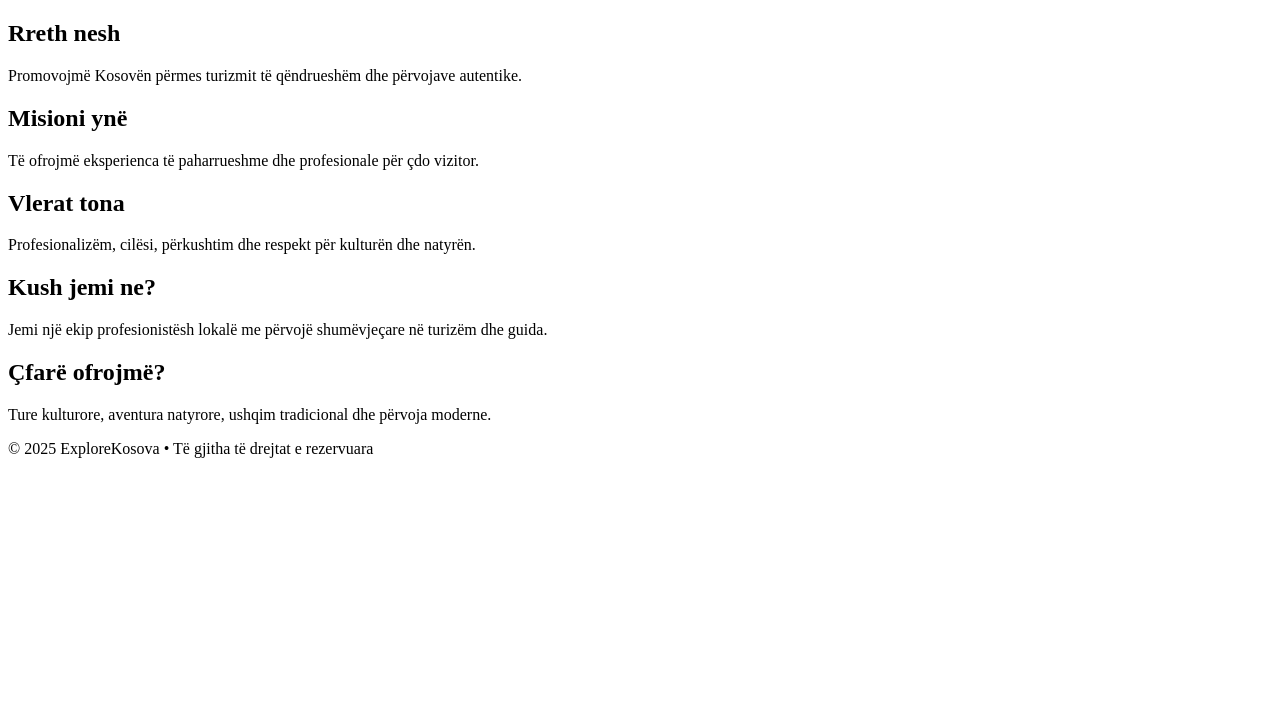
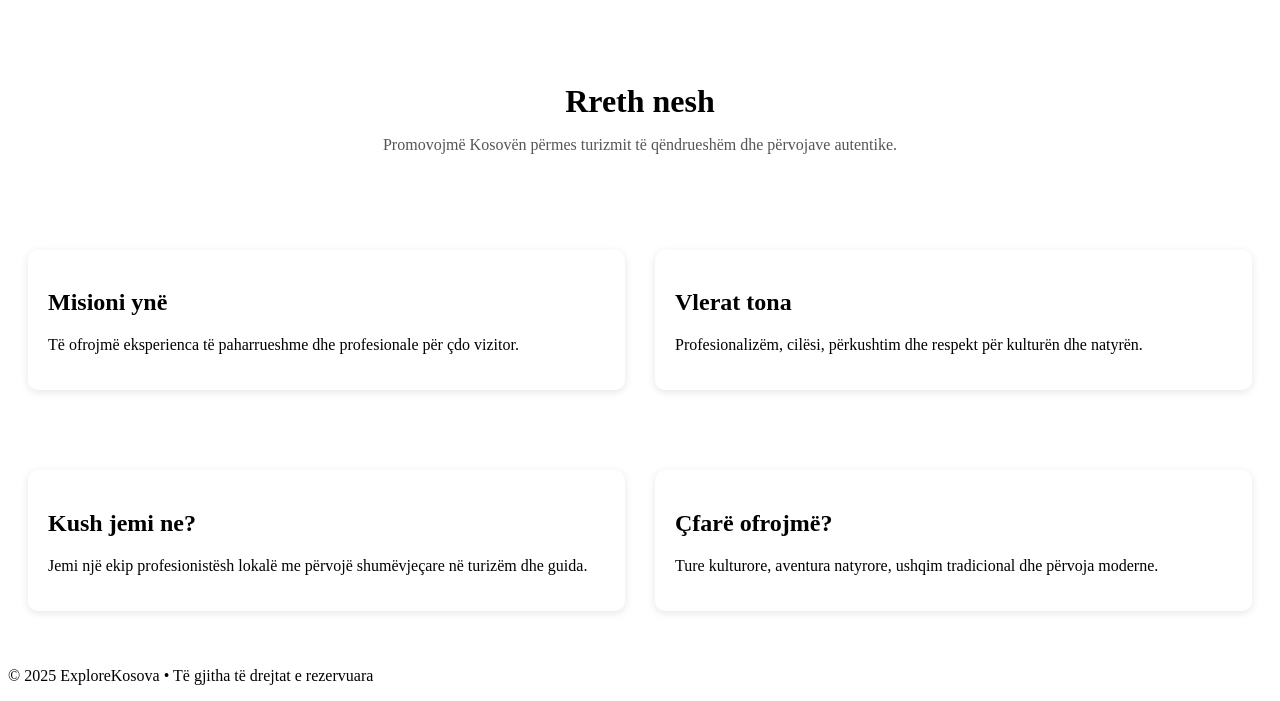
Before and after one commit to eriksaalihu-arch/ExploreKosova, a PHP site: page /about.html in a window 1280 px wide. Shown: the part 132-833 px from the top of the page. Before the commit the page ends 590 px from the top, so only its background shows below. Run offline with PHP 8.4, Linux system fonts and the light colour scheme.

Commit message:
Shtimi i stileve për headerin e faqes dhe paraqitjen me dy kolona
Shtohen  klasat CSS për .page-header dhe .two-cols, duke përfshirë stilimin për titujt, paragrafët dhe artikujt. Këto ndryshime mundësojnë tituj faqesh të vendosur në qendër dhe një paraqitje fleksibile me dy kolona me pamje vizuale të përmirësuar.

```diff
--- a/assets/css/style.css
+++ b/assets/css/style.css
@@ -67,3 +67,31 @@
     border-bottom: 2px solid #ffc107;
     padding-bottom: 3px;
 }
+
+.page-header{
+    text-align: center;
+    padding: 40px 20px;
+}
+.page-header h1{
+    font-size: 32px;
+    margin-bottom: 10px;
+}
+.page-header p{
+    font-size: 16px;
+    color: #555;
+}
+
+.two-cols{
+    display: flex;
+    gap: 30px;
+    flex-wrap: wrap;
+    padding: 40px 20px;
+}
+
+.two-cols article{
+    flex: 1 1 300px;
+    background: #fff;
+    padding: 20px;
+    border-radius: 10px;
+    box-shadow: 0 2px 8px rgba(0,0,0,0.1);
+}
```
